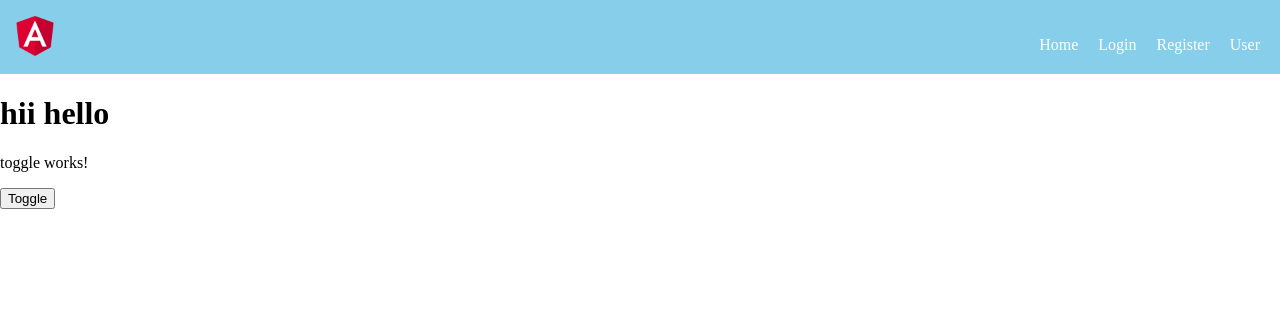
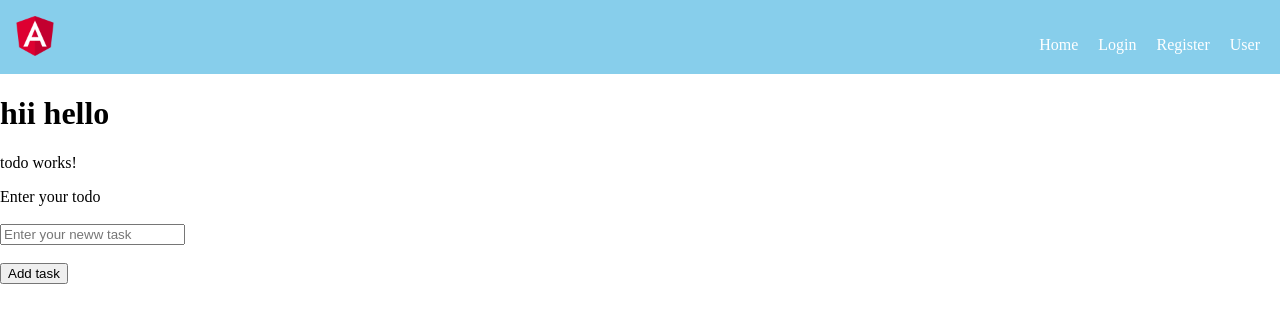
Before and after one commit to ranitbcd/fullangular, an Angular app: page / in a window 1280 px wide. Shown: the top 322 px of the page. Built offline with nearby package versions, Linux system fonts and the light colour scheme.

Commit message:
Todo App Introduce

```diff
--- a/src/app/app.component.html
+++ b/src/app/app.component.html
@@ -10,4 +10,5 @@
 <!-- <app-for-loop></app-for-loop> -->
 <!-- <app-style-binding></app-style-binding> -->
 <!-- <app-forms></app-forms> -->
-<app-toggle></app-toggle>
+<!-- <app-toggle></app-toggle> -->
+<app-todo></app-todo>
--- a/src/app/app.module.ts
+++ b/src/app/app.module.ts
@@ -13,6 +13,7 @@ import { HeaderComponent } from './header/header.component';
 import { FormsModule } from '@angular/forms';
 import { FormsComponent } from './forms/forms.component';
 import { ToggleComponent } from './toggle/toggle.component';
+import { TodoComponent } from './todo/todo.component';
 
 @NgModule({
   declarations: [
@@ -25,7 +26,8 @@ import { ToggleComponent } from './toggle/toggle.component';
     StyleBindingComponent,
     HeaderComponent,
     FormsComponent,
-    ToggleComponent
+    ToggleComponent,
+    TodoComponent
 
 
   ],
--- /dev/null
+++ b/src/app/todo/todo.component.html
@@ -0,0 +1,12 @@
+<p>todo works!</p>
+<label>Enter your todo</label><br><br>
+
+<input type="text" placeholder="Enter your neww task" #task>
+<br>
+<br>
+<button (click)="addTask(task.value)">Add task</button>
+<br>
+<br>
+<ul *ngFor="let data of list">
+<li>{{data.name}}<button (click)="removeTask(data.id)" >Delete</button></li>
+</ul>
--- /dev/null
+++ b/src/app/todo/todo.component.ts
@@ -0,0 +1,25 @@
+import { Component, OnInit } from '@angular/core';
+
+@Component({
+  selector: 'app-todo',
+  templateUrl: './todo.component.html',
+  styleUrls: ['./todo.component.css']
+})
+export class TodoComponent implements OnInit {
+  list:any[]=[]
+  addTask(data:string){
+    console.log(data)
+    this.list.push({id:this.list.length,name:data})
+    console.log(this.list)
+  }
+   removeTask(id:number)
+  {
+    console.warn(id)
+    this.list=this.list.filter(data=>data.id!==id);
+  }
+  constructor() { }
+
+  ngOnInit(): void {
+  }
+
+}
```
Also changed, not shown: src/app/todo/todo.component.css (added), 1 other file (tests, documents, lock files or other folders).
